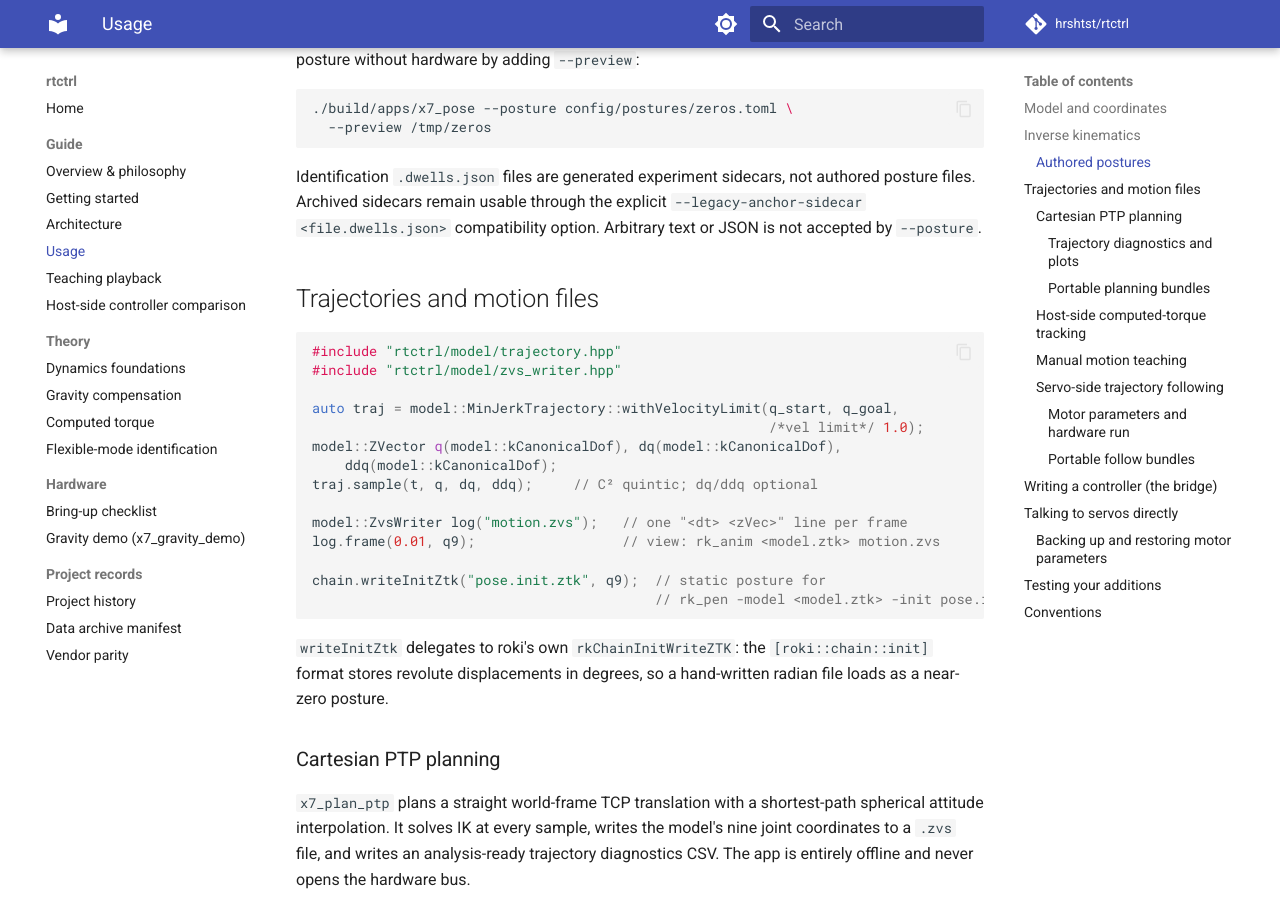
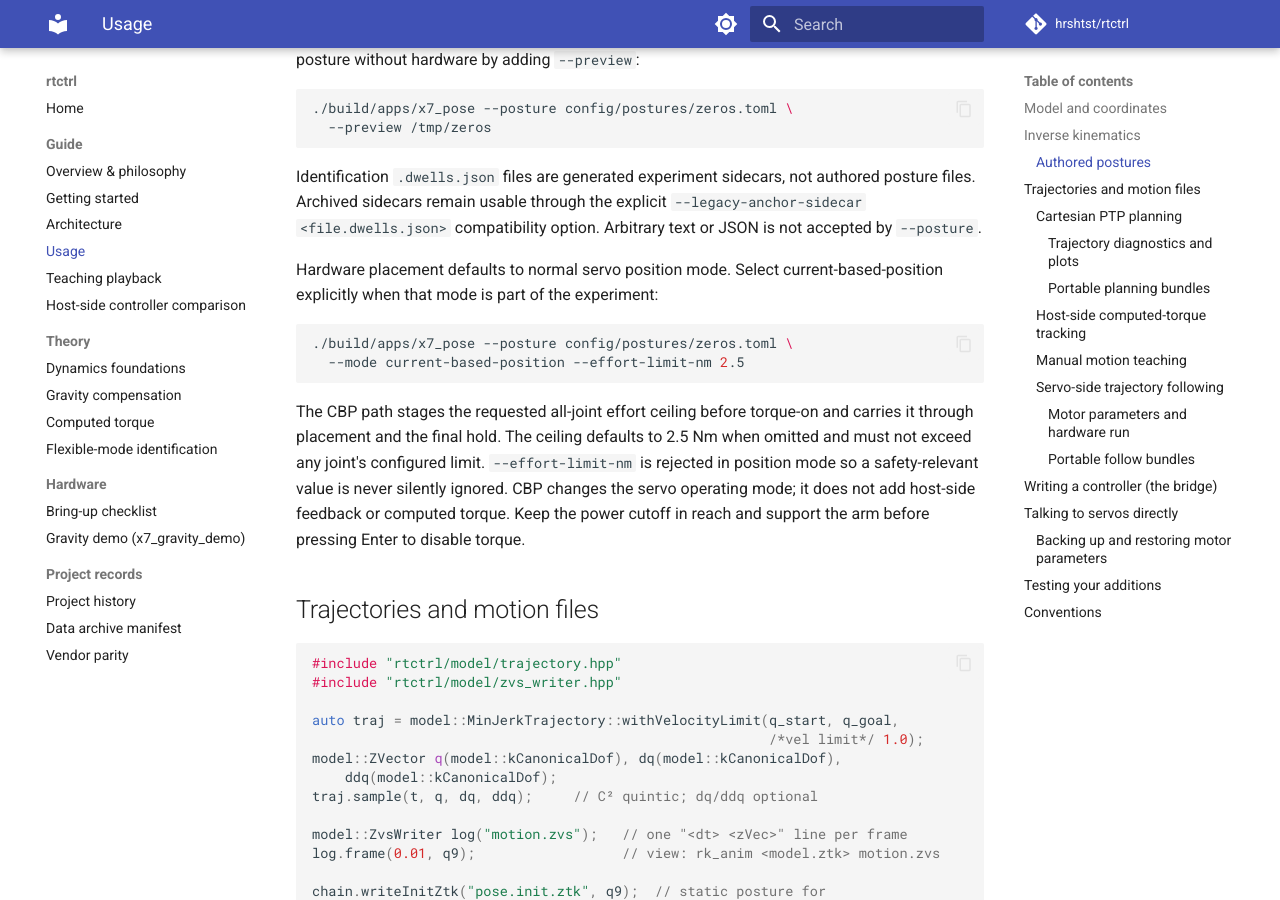
Before and after one commit to hrshtst/rtctrl, an MkDocs documentation site: the page built from docs/guide/usage.md, in a window 1280 px wide and 900 px high, scrolled down 1748 px. Built offline with MkDocs 1.6.1 and Material for MkDocs 9.7.7, drawn with Linux system fonts in a browser that asks for light colours; comment, search, counter and statistics services are not loaded.

Commit message:
docs: explain x7_pose servo mode selection

````diff
--- a/docs/guide/usage.md
+++ b/docs/guide/usage.md
@@ -98,6 +98,22 @@ Identification `.dwells.json` files are generated experiment sidecars,
 not authored posture files. Archived sidecars remain usable through the
 explicit `--legacy-anchor-sidecar <file.dwells.json>` compatibility
 option. Arbitrary text or JSON is not accepted by `--posture`.
+
+Hardware placement defaults to normal servo position mode. Select
+current-based-position explicitly when that mode is part of the experiment:
+
+```sh
+./build/apps/x7_pose --posture config/postures/zeros.toml \
+  --mode current-based-position --effort-limit-nm 2.5
+```
+
+The CBP path stages the requested all-joint effort ceiling before torque-on
+and carries it through placement and the final hold. The ceiling defaults to
+2.5 Nm when omitted and must not exceed any joint's configured limit.
+`--effort-limit-nm` is rejected in position mode so a safety-relevant value is
+never silently ignored. CBP changes the servo operating mode; it does not add
+host-side feedback or computed torque. Keep the power cutoff in reach and
+support the arm before pressing Enter to disable torque.
 
 ## Trajectories and motion files
 
````
Also changed, not shown: docs/guide/overview.md (+1 -1 lines), docs/hardware/bringup.md (+4 -2 lines).
